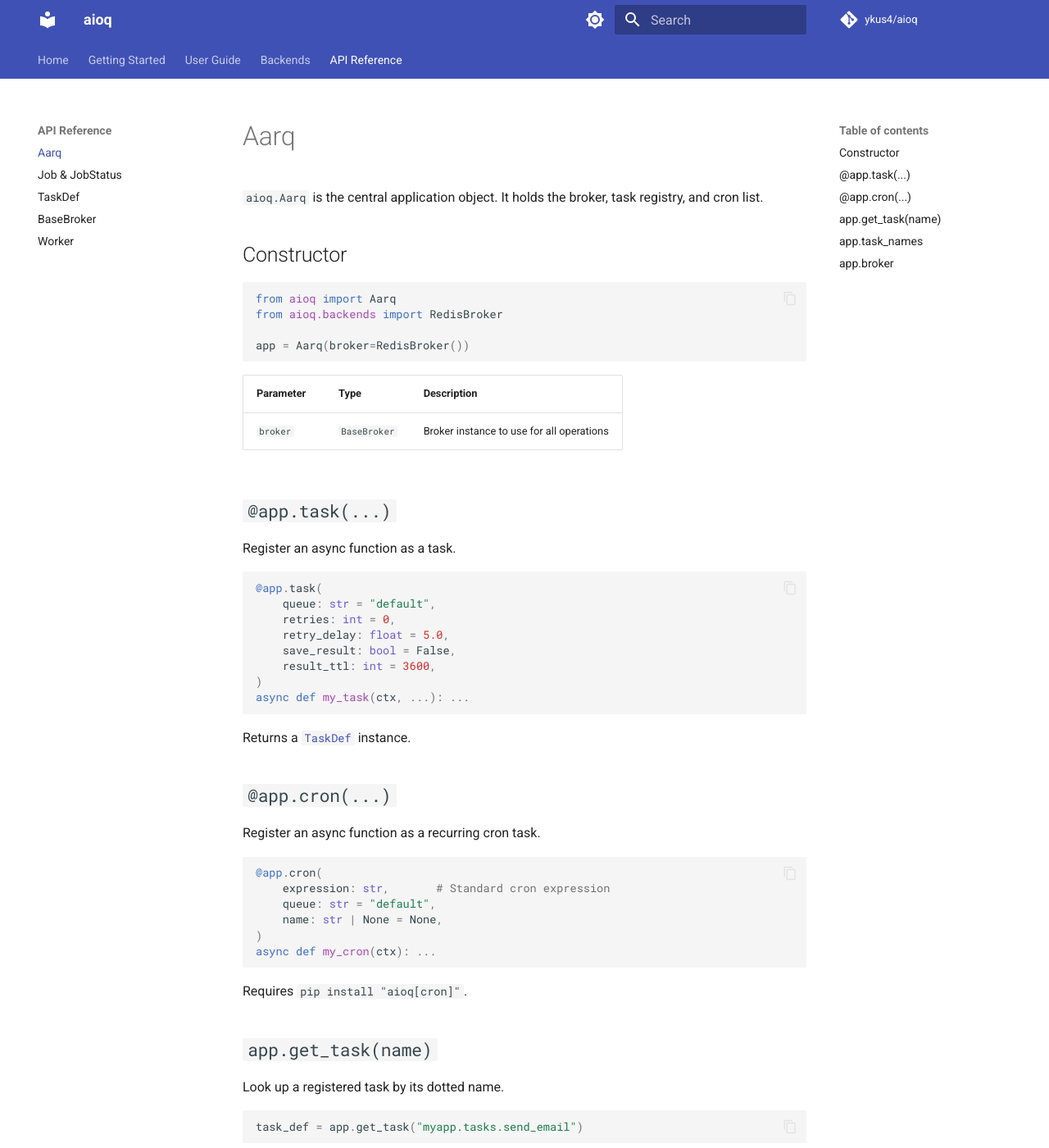
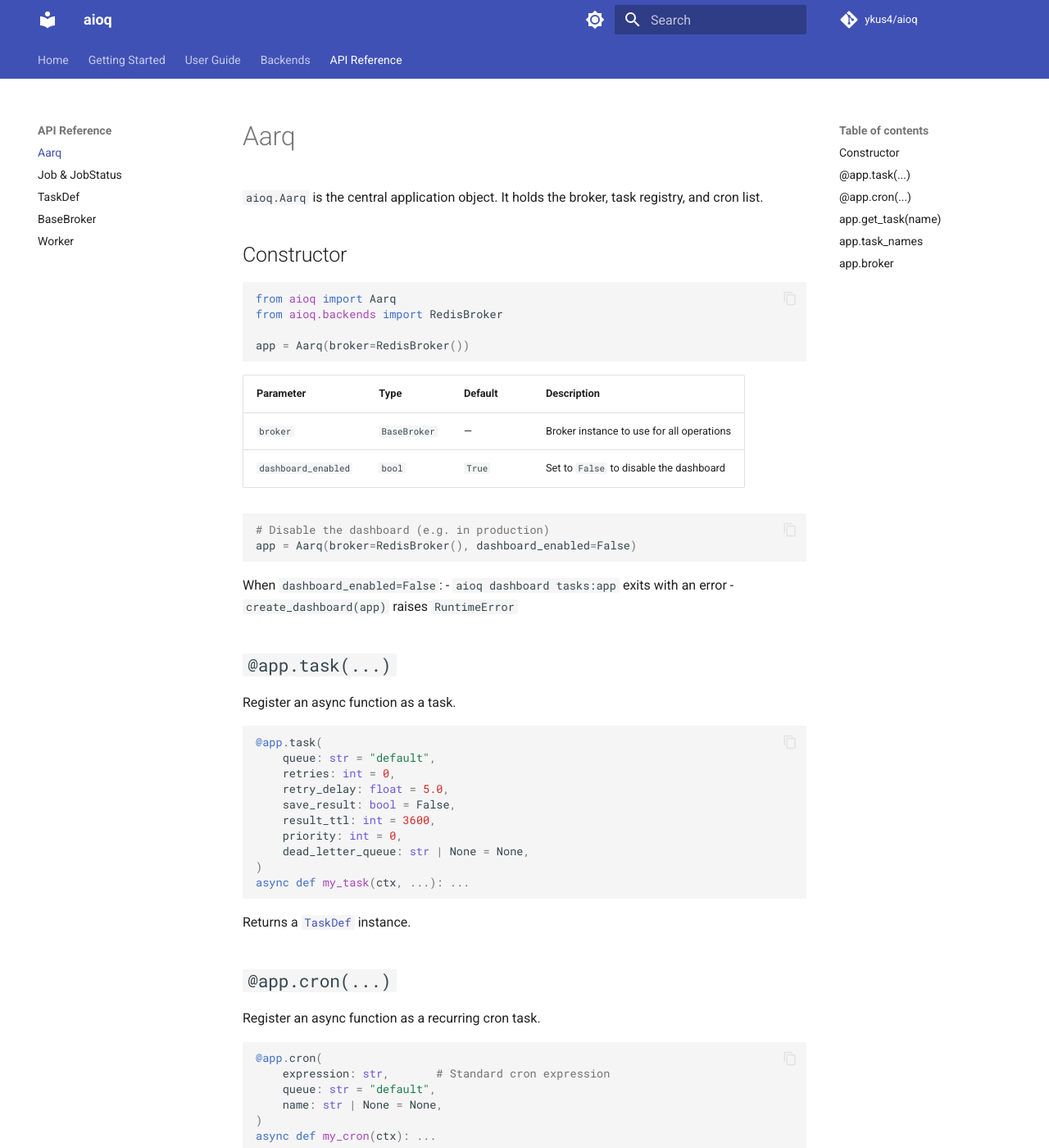
Before and after one commit to ykus4/aioq, an MkDocs documentation site: the page built from docs/reference/aarq.md, in a window 1280 px wide and 1400 px high. Shown: the whole window at 82% size. Built offline with MkDocs 1.6.1 and Material for MkDocs 9.7.7, drawn with Linux system fonts in a browser that asks for light colours; comment, search, counter and statistics services are not loaded.

Commit message:
feat: add dashboard_enabled flag to Aarq

````diff
--- a/docs/reference/aarq.md
+++ b/docs/reference/aarq.md
@@ -11,9 +11,19 @@ from aioq.backends import RedisBroker
 app = Aarq(broker=RedisBroker())
 ```
 
-| Parameter | Type | Description |
-|---|---|---|
-| `broker` | `BaseBroker` | Broker instance to use for all operations |
+| Parameter | Type | Default | Description |
+|---|---|---|---|
+| `broker` | `BaseBroker` | — | Broker instance to use for all operations |
+| `dashboard_enabled` | `bool` | `True` | Set to `False` to disable the dashboard |
+
+```python
+# Disable the dashboard (e.g. in production)
+app = Aarq(broker=RedisBroker(), dashboard_enabled=False)
+```
+
+When `dashboard_enabled=False`:
+- `aioq dashboard tasks:app` exits with an error
+- `create_dashboard(app)` raises `RuntimeError`
 
 ## `@app.task(...)`
 
@@ -26,6 +36,8 @@ Register an async function as a task.
     retry_delay: float = 5.0,
     save_result: bool = False,
     result_ttl: int = 3600,
+    priority: int = 0,
+    dead_letter_queue: str | None = None,
 )
 async def my_task(ctx, ...): ...
 ```
````
Also changed, not shown: docs/guide/dashboard.md (+10 -0 lines), 3 other files.
